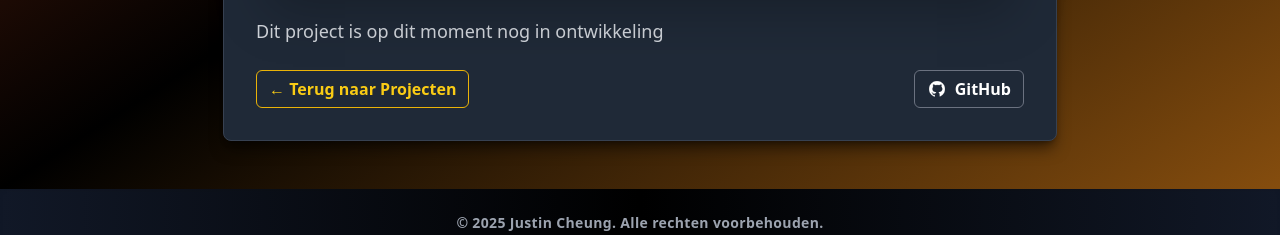
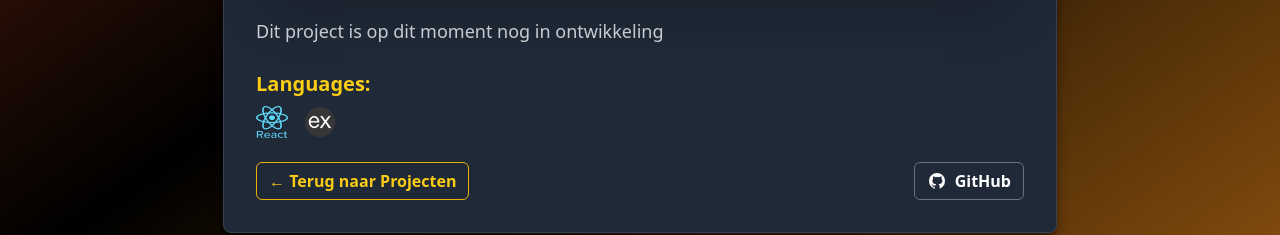
Before and after one commit to Justin4625/MyPortfolio, a React (Vite) app: page /MyPortfolio/projecten/1 in a window 1280 px wide. Shown: the part 708-943 px from the top of the page. Built offline with nearby package versions, Linux system fonts and the light colour scheme.

Commit message:
Language section added

```diff
--- a/src/Components/projectDetails.jsx
+++ b/src/Components/projectDetails.jsx
@@ -18,8 +18,26 @@ function ProjectDetails() {
             <div
                 className="max-w-5xl bg-gray-800 p-8 rounded-lg shadow-lg shadow-black/50 border border-gray-700">
                 <h1 className="text-4xl font-extrabold mb-6 text-yellow-300 text-center">{project.title}</h1>
-                <ImageSlideshow images={project.images}/>
+                <ImageSlideshow images={project.images} />
                 <p className="text-lg text-gray-300 mb-6 leading-relaxed">{project.description}</p>
+
+                {/* Render languages */}
+                {project.languages && (
+                    <div className="mb-6">
+                        <h4 className="text-xl font-bold text-yellow-400 mb-2">Languages:</h4>
+                        <div className="flex gap-4">
+                            {project.languages.map((language, index) => (
+                                <img
+                                    key={index}
+                                    src={language}
+                                    alt={`Language ${index + 1}`}
+                                    className="w-8 h-8"
+                                />
+                            ))}
+                        </div>
+                    </div>
+                )}
+
                 <div className="flex justify-between items-center">
                     <button
                         onClick={() => navigate(-1)}
--- a/src/data/projects.js
+++ b/src/data/projects.js
@@ -7,7 +7,11 @@ const projects = [
         images: [
             "../projectImages/comingSoon.jpg"
         ],
-        github: "https://github.com/Justin4625/Taalmodel-Eindopdracht-02-PRG-08"
+        github: "https://github.com/Justin4625/Taalmodel-Eindopdracht-02-PRG-08",
+        languages: [
+            "../iconImages/react.png",
+            "../iconImages/express.png",
+        ]
     },
     {
         id: 2,
```
